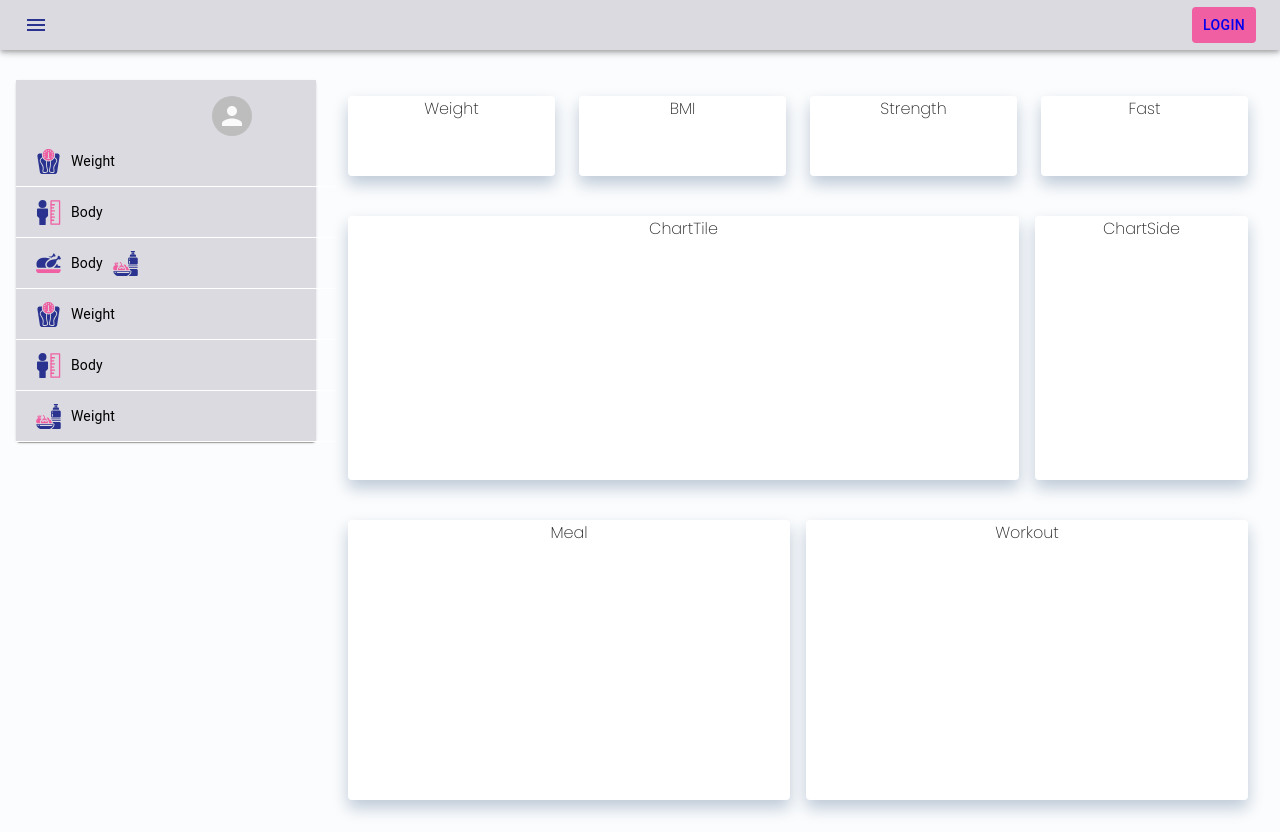
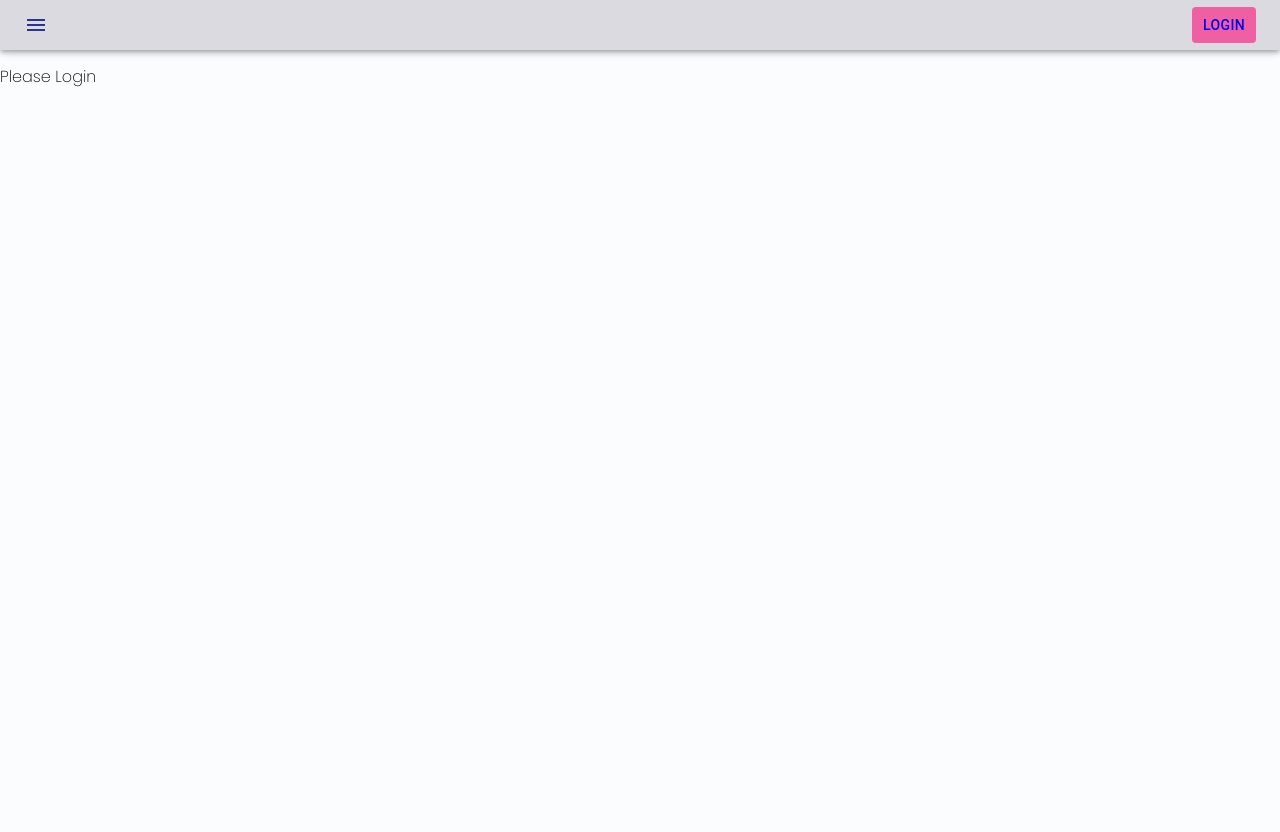
Before and after one commit to olajohn-ajiboye/Fitly, a React (Create React App) app: page /page in a window 1280 px wide. After the commit the page ends 800 px from the top, so only its background shows below. Built offline with nearby package versions, Linux system fonts and the light colour scheme.

Commit message:
fix: auth fix

```diff
--- a/src/App.tsx
+++ b/src/App.tsx
@@ -1,18 +1,32 @@
-import React, { useState } from "react";
+import React, { useState, useEffect } from "react";
 import { BrowserRouter as Router, Switch, Route } from "react-router-dom";
 
 import { AppBar } from "./components";
 import { LandingPage, LoginPage, MainLayout, DataEntry } from "./views";
+import { useLocalStorage } from "./app/hooks/useLocalStorage";
+import { CurrentUser } from "./services/firestore";
 
+const DEFAULT_USER: CurrentUser = {
+  displayName: "",
+  photoURL: "",
+  email: "",
+};
 function App() {
   const [active, setActive] = useState<boolean>(false);
+  const [user, setUser] = useState<CurrentUser>(DEFAULT_USER);
+  const { getItem } = useLocalStorage<CurrentUser>("user");
 
   const onMobileMenuClick = () => {
     setActive(!active);
   };
 
+  useEffect(() => {
+    const user = getItem();
+    setUser(user ?? DEFAULT_USER);
+  }, []);
   return (
     <>
+      {/* { user ?  <LoginPage /> :()} */}
       <AppBar onMobileMenuClick={onMobileMenuClick} />
       <Router>
         <Switch>
@@ -26,7 +40,11 @@ function App() {
             <LoginPage />
           </Route>
           <Route path="/page">
-            <MainLayout onMobileMenuClick={onMobileMenuClick} active={active} />
+            <MainLayout
+              onMobileMenuClick={onMobileMenuClick}
+              active={active}
+              user={user}
+            />
           </Route>
         </Switch>
       </Router>
--- a/src/app/hooks/useLocalStorage.tsx
+++ b/src/app/hooks/useLocalStorage.tsx
@@ -1,9 +1,10 @@
-export function useLocalStorage<T>(key: string, value?: any) {
-  const item = localStorage.getItem(key) as string;
-  const getItem = () => (JSON.parse(item) as T) ?? null;
+import { CurrentUser } from "../../services/firestore";
+export function useLocalStorage<T = CurrentUser>(key: string, value?: any) {
+  const item = localStorage.getItem(key) as any;
+  const getItem = () => JSON.parse(item) as T;
   const setItem = () => localStorage.setItem(key, JSON.stringify(value));
   const removeItem = () => localStorage.removeItem(key);
-  console.log(item);
+
   return {
     getItem,
     setItem,
--- a/src/components/SideBar.tsx
+++ b/src/components/SideBar.tsx
@@ -1,9 +1,6 @@
 import React from "react";
 import { makeStyles, styled } from "@material-ui/core/styles";
 import { Avatar, Link, Slide, Paper, Typography } from "@material-ui/core";
-
-import { CurrentUser } from "../services/firestore";
-import { useLocalStorage } from "../app/hooks/useLocalStorage";
 
 import scale from "./../assets/scale.svg";
 import height from "./../assets/height.svg";
@@ -11,6 +8,7 @@ import diet from "./../assets/healthy.svg";
 import healthy from "./../assets/roast-turkey.svg";
 
 import Icon from "./Styles/Icons";
+import { CurrentUser } from "../services/firestore";
 
 const useStyles = makeStyles((theme) => ({
   root: {
@@ -55,11 +53,11 @@ const StyledLink = styled(Link)({
 
 interface AppBarProps {
   onMobileMenuClick: () => void;
+  user?: CurrentUser;
 }
-const SideBar = ({ onMobileMenuClick }: AppBarProps) => {
+
+const SideBar = ({ onMobileMenuClick, user }: AppBarProps) => {
   const { root, title, typo } = useStyles();
-  const { getItem } = useLocalStorage<CurrentUser>("user");
-  const user = getItem();
 
   return (
     <Slide direction="down" in={true} mountOnEnter unmountOnExit>
--- a/src/services/firestore.ts
+++ b/src/services/firestore.ts
@@ -26,7 +26,6 @@ export interface CurrentUser {
 }
 
 export const loginWithPop = async (): Promise<CurrentUser> => {
-  console.log("displayName");
   try {
     await firebase.auth().signInWithPopup(provider);
     const { displayName, email, photoURL } = firebase.auth().currentUser!;
--- a/src/views/MainLayout.tsx
+++ b/src/views/MainLayout.tsx
@@ -6,6 +6,7 @@ import { Chart } from "../features/chart";
 import { SummaryNav } from "../features/currentDay";
 import { SideBar } from "../components";
 import { Motivation } from "../features/motivation";
+import { CurrentUser } from "../services/firestore";
 
 const useStyles = makeStyles((theme: Theme) =>
   createStyles({
@@ -25,16 +26,23 @@ const useStyles = makeStyles((theme: Theme) =>
 interface LayoutProps {
   onMobileMenuClick: () => void;
   active: boolean;
+  user?: CurrentUser;
 }
-export default function Layout({ onMobileMenuClick, active }: LayoutProps) {
+export default function Layout({
+  onMobileMenuClick,
+  active,
+  user,
+}: LayoutProps) {
   const { container, root } = useStyles();
 
   return (
+    <>
+      {user?.displayName ? (
         <div className={root}>
           <Grid container className={container} spacing={2}>
             <Grid item xs lg={3}>
               <Hidden xsDown={!active}>
-            <SideBar onMobileMenuClick={onMobileMenuClick} />
+                <SideBar onMobileMenuClick={onMobileMenuClick} user={user} />
               </Hidden>
             </Grid>
             {/* Main */}
@@ -45,5 +53,9 @@ export default function Layout({ onMobileMenuClick, active }: LayoutProps) {
             </Grid>
           </Grid>
         </div>
+      ) : (
+        <div>Please Login</div>
+      )}
+    </>
   );
 }
```
Lines whose indentation alone changed are shown as unchanged.
